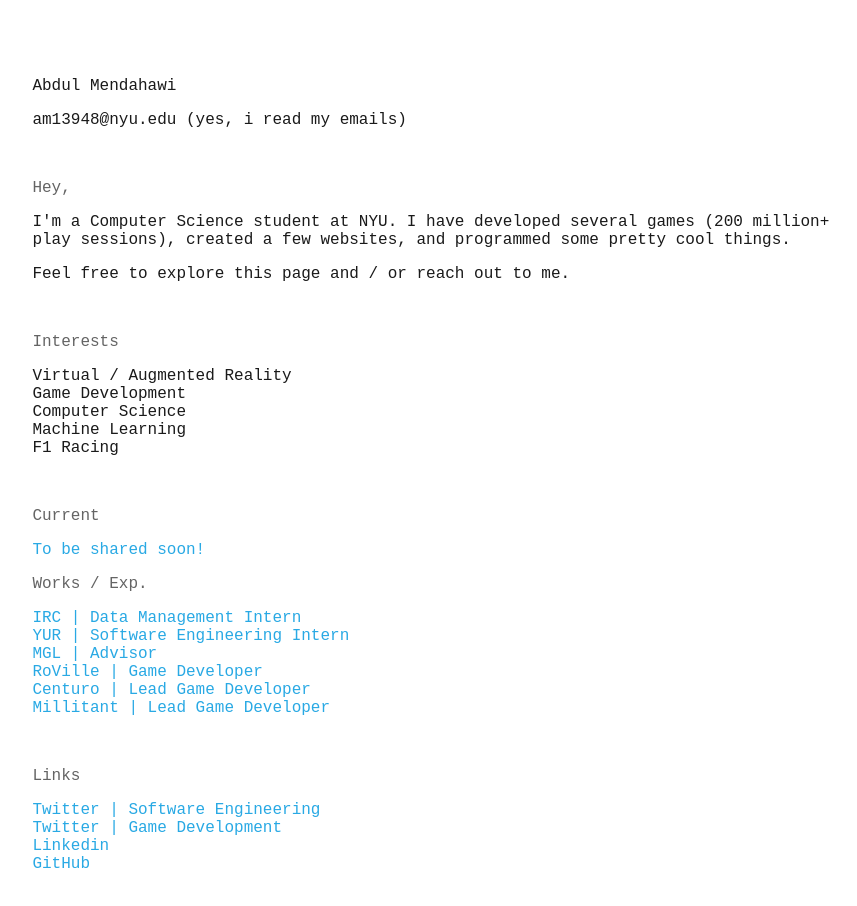
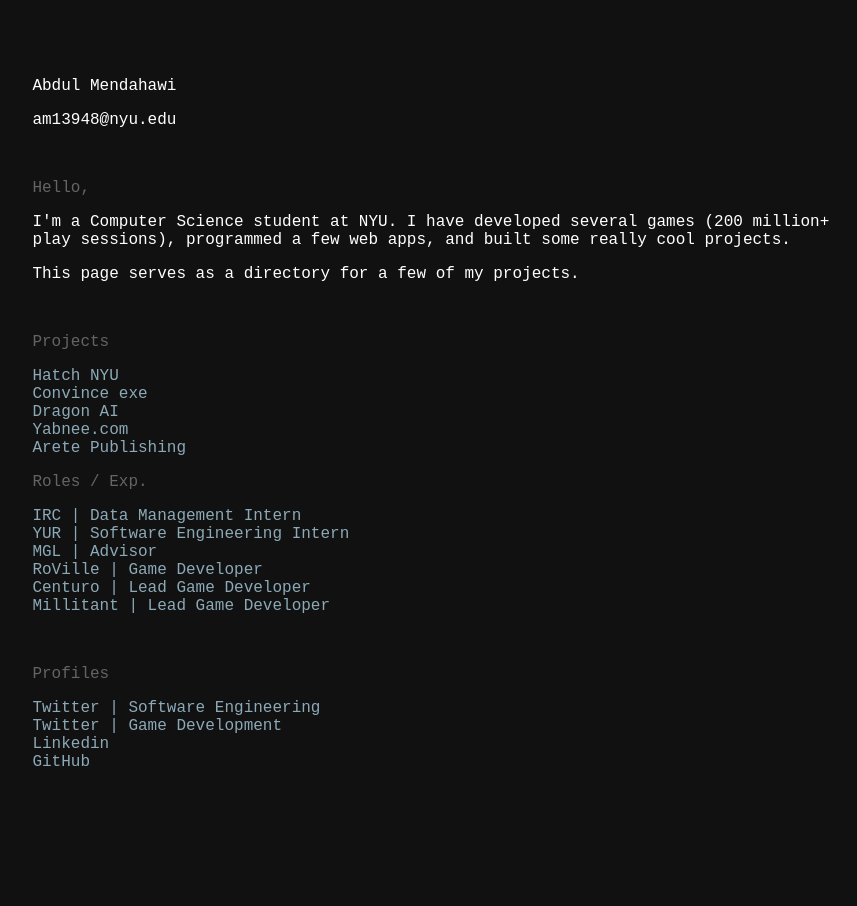
Before and after one commit to amendahawi/amendahawi-directory, a React (Create React App) app in the folder directory-page/: page / in a window 1280 px wide. Shown: the top 906 px of the page, without its empty margins (198-1055 px from the left). After the commit the page ends 848 px from the top, so only its background shows below. Built offline with nearby package versions, Linux system fonts and the light colour scheme.

Commit message:
directory redesign

```diff
--- a/directory-page/src/App.css
+++ b/directory-page/src/App.css
@@ -1,6 +1,6 @@
 body {
-  background-color: #ffffff;
-  color: #1a1a1a;
+  background-color: #111111;
+  color: #ffffff;
   font-size: 1em;
   margin-top: 6%;
   margin-bottom: 6%;
@@ -29,10 +29,13 @@
   padding: 0%;
 }
 
+ul li a {
+  position: relative;
+  transition: all 0.3s ease;
+}
+
 ul li a:hover {
   text-decoration: underline;
-  color: rgb(18, 128, 218);
-  font-weight: bold;
 }
 
 .currn:hover {
@@ -41,14 +44,14 @@
 
 ul li a:hover::before {
   content: ">";
-  color: rgb(18, 128, 218);
+  color: rgb(82, 116, 144);
   text-decoration: underline;
   padding-right: 5px;
 }
 
 a {
   text-decoration: none;
-  color: #29a9e4;
+  color: #8ca9b7;
 }
 
 ::selection {
--- a/directory-page/src/App.js
+++ b/directory-page/src/App.js
@@ -6,47 +6,71 @@
       <header className="App-header">
         {/* HEADER */}
         <p>Abdul Mendahawi</p>
-        <p>am13948@nyu.edu (yes, i read my emails)</p>
+        <p>am13948@nyu.edu</p>
         <br></br>
 
         {/* ABOUT */}
-        <p className="secondary_text">Hey,</p>
+        <p className="secondary_text">Hello,</p>
         <p>
           I'm a Computer Science student at NYU. I have developed several games
-          (200 million+ play sessions), created a few websites, and programmed some
-          pretty cool things.
+          (200 million+ play sessions), programmed a few web apps, and built
+          some really cool projects.
         </p>
-        <p>Feel free to explore this page and / or reach out to me.</p>
-        <br></br>
-
-        {/* INTERESTS */}
-        <p className="secondary_text">Interests</p>
-        <ul>
-          <li>Virtual / Augmented Reality</li>
-          <li>Game Development</li>
-          <li>Computer Science</li>
-          <li>Machine Learning</li>
-          <li>F1 Racing</li>
-        </ul>
+        <p>This page serves as a directory for a few of my projects.</p>
         <br></br>
 
         {/* CURRENT */}
-        <p className="secondary_text">Current</p>
+        <p className="secondary_text">Projects</p>
         <ul>
           <li>
             <a
-              // href=""
+              href="https://adonis-search.vercel.app/"
               target="_blank"
               rel="noopener noreferrer"
-              className="currn"
             >
-              To be shared soon!
+              Hatch NYU
+            </a>
+          </li>
+          <li>
+            <a
+              href="https://convincegg.vercel.app/"
+              target="_blank"
+              rel="noopener noreferrer"
+            >
+              Convince exe
+            </a>
+          </li>
+          <li>
+            <a
+              href="https://genius-ai-opal.vercel.app/"
+              target="_blank"
+              rel="noopener noreferrer"
+            >
+              Dragon AI
+            </a>
+          </li>
+          <li>
+            <a
+              href="https://yabnee.com/"
+              target="_blank"
+              rel="noopener noreferrer"
+            >
+              Yabnee.com
+            </a>
+          </li>
+          <li>
+            <a
+              href="https://tryarete.vercel.app/pages/YajA8slpDyustEUGayv7"
+              target="_blank"
+              rel="noopener noreferrer"
+            >
+              Arete Publishing
             </a>
           </li>
         </ul>
 
         {/* PROJECTS */}
-        <p className="secondary_text">Works / Exp.</p>
+        <p className="secondary_text">Roles / Exp.</p>
         <ul>
           <li>
             <a
@@ -105,8 +129,8 @@
         </ul>
         <br></br>
 
-        {/* LINKS */}
-        <p className="secondary_text">Links</p>
+        {/* PROFILES */}
+        <p className="secondary_text">Profiles</p>
         <ul>
           <li>
             <a
```
